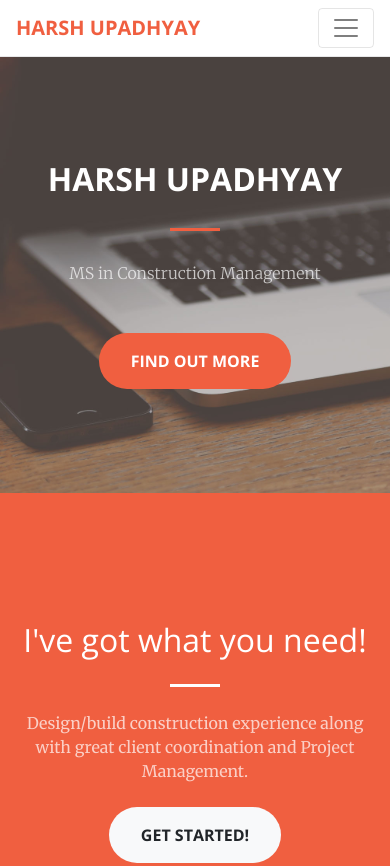
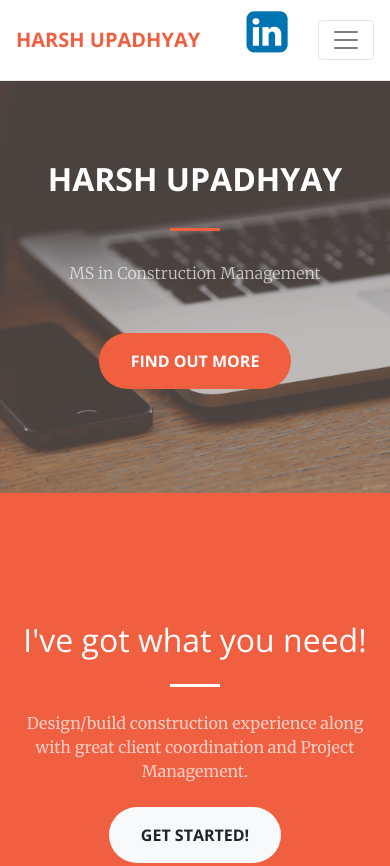
Before and after one commit to harshupadhyay13/.github.io, a plain HTML site: page index.html in a window 390 px wide. Shown: the top 866 px of the page. Drawn offline with nearby package versions, Linux system fonts and the light colour scheme.

Commit message:
linkedin icon

```diff
--- a/css/creative.css
+++ b/css/creative.css
@@ -310,3 +310,7 @@ header.masthead p {
 .btn-primary:active, .btn-primary:focus {
   box-shadow: 0 0 0 0.2rem rgba(240, 95, 64, 0.5) !important;
 }
+
+#clickLinedIn{
+  cursor: pointer
+}
--- a/index.html
+++ b/index.html
@@ -32,7 +32,10 @@
     <nav class="navbar navbar-expand-lg navbar-light fixed-top" id="mainNav">
       <div class="container">
         <a class="navbar-brand js-scroll-trigger" href="#page-top">Harsh Upadhyay</a>
-        <button class="navbar-toggler navbar-toggler-right" type="button" data-toggle="collapse" data-target="#navbarResponsive" aria-controls="navbarResponsive" aria-expanded="false" aria-label="Toggle navigation">
+        <a href="https://www.linkedin.com/in/harshupadhyay89/" target="_blank">
+          <i class="fa fa-linkedin-square fa-3x mb-3 sr-contact" style="color:#0073b1"></i>
+        </a>
+       <button class="navbar-toggler navbar-toggler-right" type="button" data-toggle="collapse" data-target="#navbarResponsive" aria-controls="navbarResponsive" aria-expanded="false" aria-label="Toggle navigation">
           <span class="navbar-toggler-icon"></span>
         </button>
         <div class="collapse navbar-collapse" id="navbarResponsive">
```
